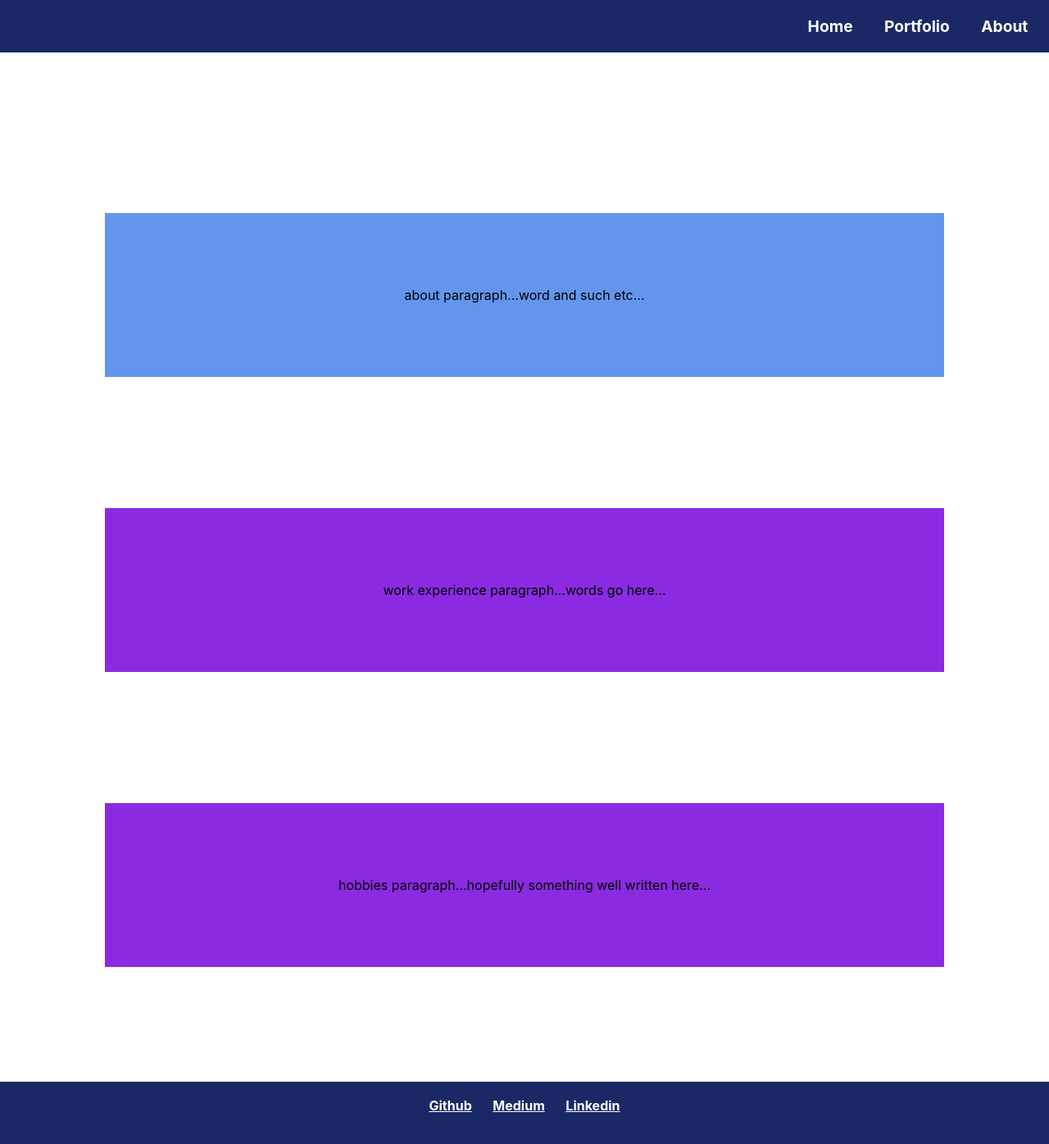
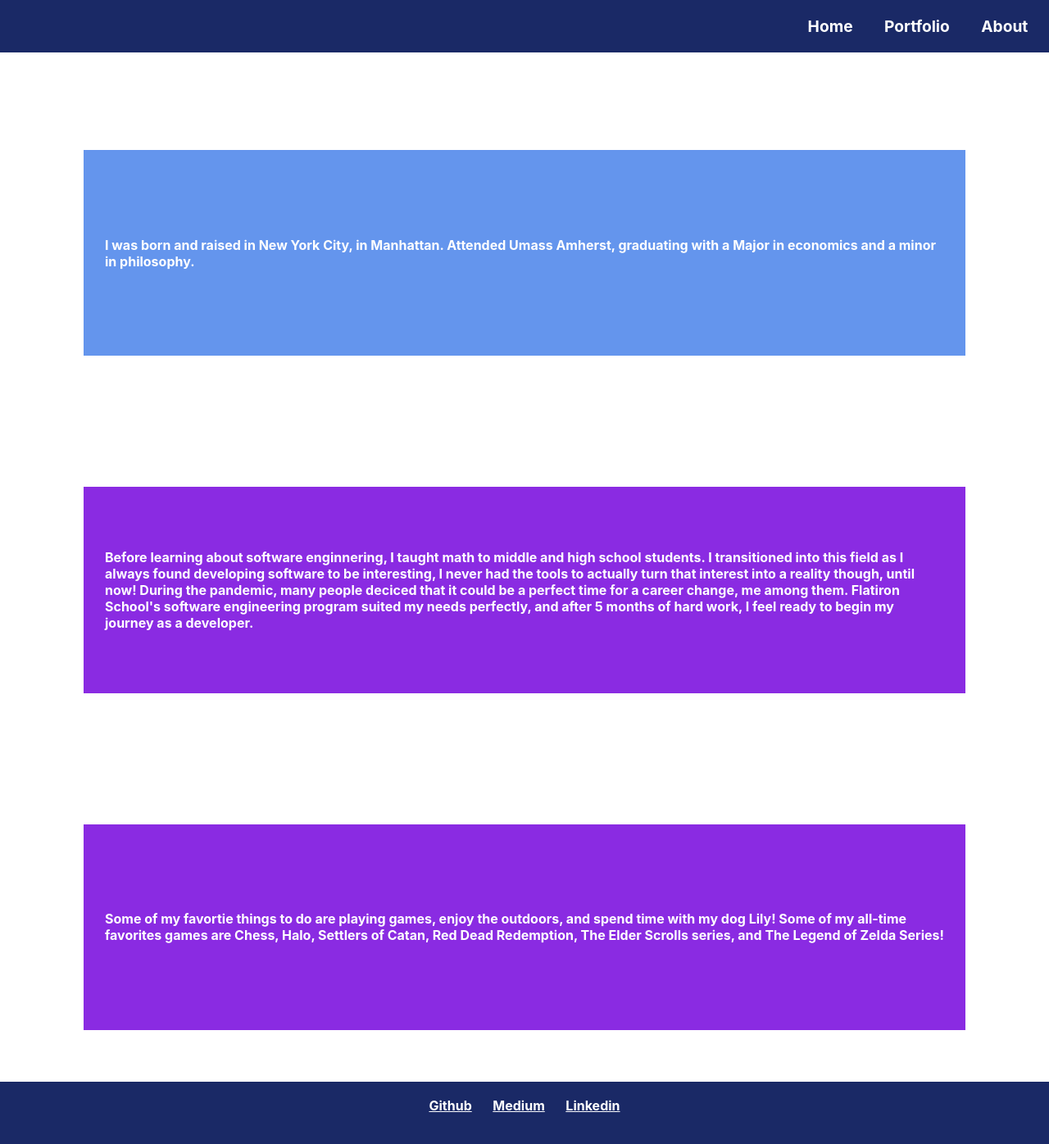
Before and after one commit to dylantoporek/portfolio-project, a React (Create React App) app: page /about in a window 1280 px wide. Shown: the top 1396 px of the page at 82% size. Built offline with nearby package versions, Linux system fonts and the light colour scheme.

Commit message:
text added to all pages

```diff
--- a/src/App.css
+++ b/src/App.css
@@ -279,6 +279,9 @@
   background-color: cornflowerblue;
   justify-content: center;
   align-items: center;
+  padding: 2%;
+  font-weight: bold;
+  color: white;
 }
 
 #about-work{
@@ -291,6 +294,9 @@
   background-color: blueviolet;
   justify-content: center;
   align-items: center;
+  padding: 2%;
+  font-weight: bold;
+  color: white;
 }
 
 #about-hobbies{
@@ -303,4 +309,7 @@
   background-color: blueviolet;
   justify-content: center;
   align-items: center;
+  padding: 2%;
+  font-weight: bold;
+  color: white;
 }
--- a/src/components/Pages/About.js
+++ b/src/components/Pages/About.js
@@ -9,15 +9,15 @@ function About({changePage}){
     return (
         <div id='about-container'>
             <div id='about-me'>
-              about paragraph...word and such etc...
+              I was born and raised in New York City, in Manhattan. Attended Umass Amherst, graduating with a Major in economics and a minor in philosophy.
             </div>
 
             <div id='about-work'>
-                work experience paragraph...words go here...
+            Before learning about software enginnering, I taught math to middle and high school students. I transitioned into this field as I always found developing software to be interesting, I never had the tools to actually turn that interest into a reality though, until now! During the pandemic, many people deciced that it could be a perfect time for a career change, me among them. Flatiron School's software engineering program suited my needs perfectly, and after 5 months of hard work, I feel ready to begin my journey as a developer.
             </div>
 
             <div id='about-hobbies'>
-              hobbies paragraph...hopefully something well written here...
+              Some of my favortie things to do are playing games, enjoy the outdoors, and spend time with my dog Lily! Some of my all-time favorites games are Chess, Halo, Settlers of Catan, Red Dead Redemption, The Elder Scrolls series, and The Legend of Zelda Series!
             </div>
 
 
```
